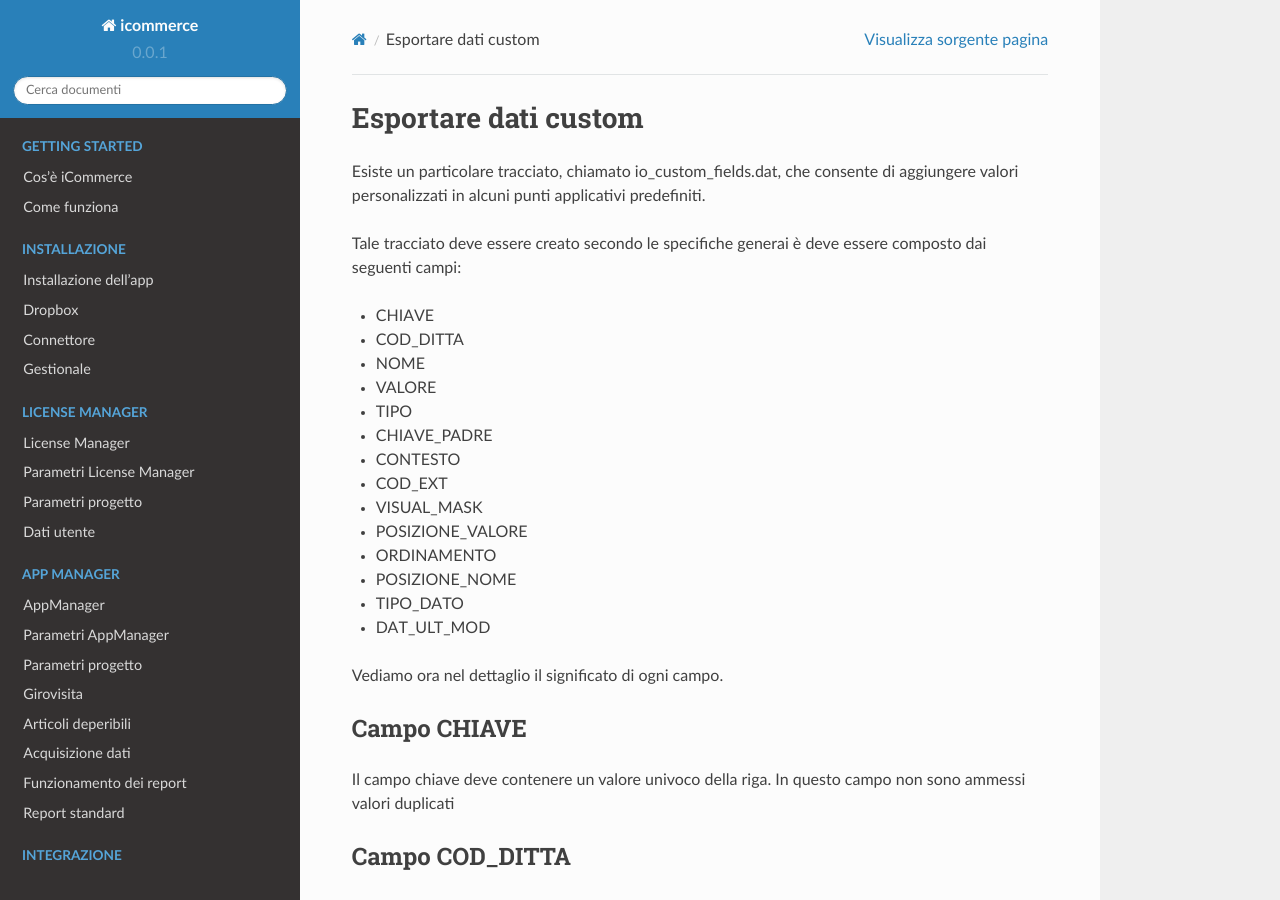
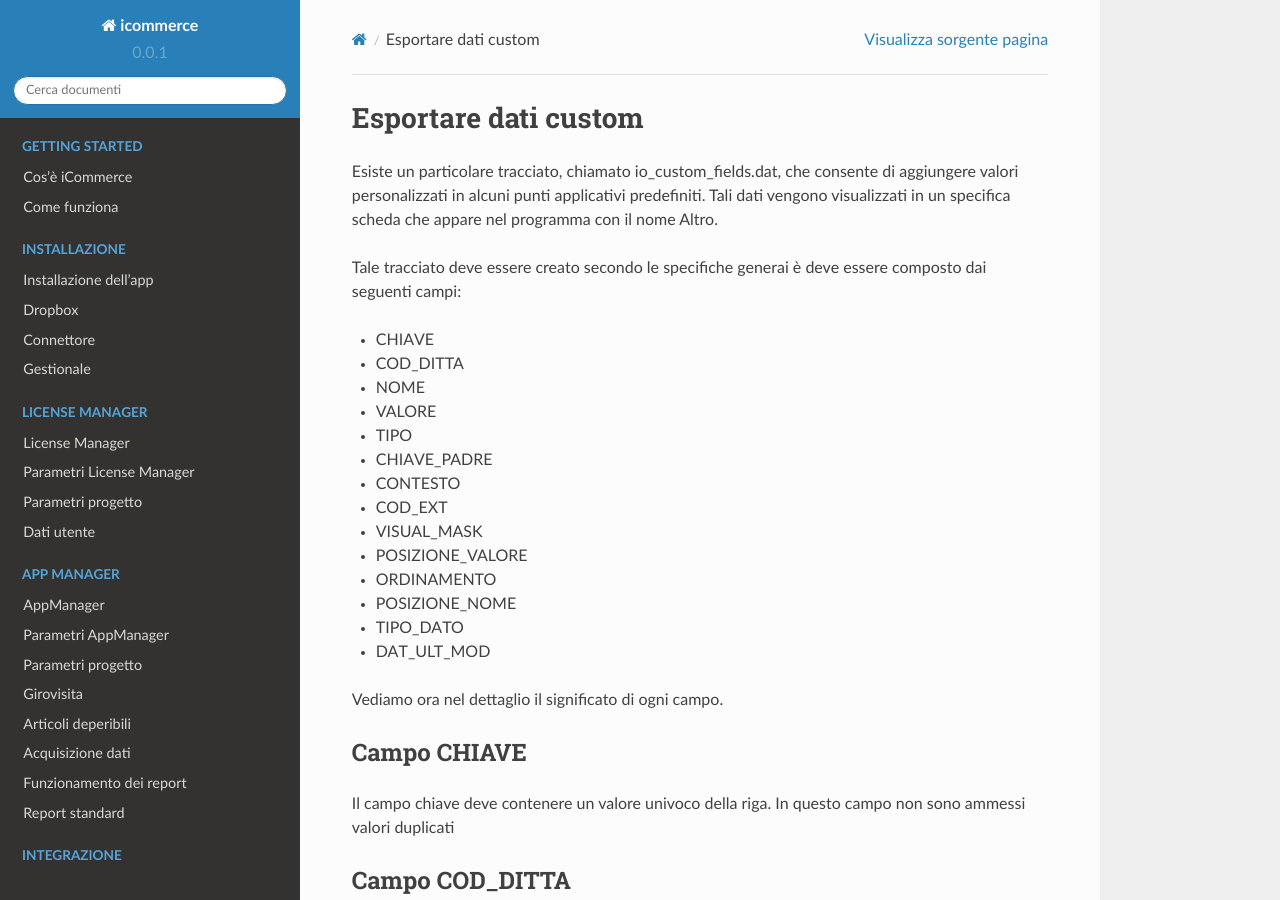
Before and after one commit to wedoit-io/doc-icommerce, a Sphinx documentation site: the page built from source/int-export-dati-custom.rst, in a window 1280 px wide and 900 px high. Built offline with Sphinx 7.4.7 and the Read the Docs theme 2.0.0, drawn with Linux system fonts in a browser that asks for light colours.

Commit message:
Update int-export-dati-custom.rst

```diff
--- a/source/int-export-dati-custom.rst
+++ b/source/int-export-dati-custom.rst
@@ -2,6 +2,9 @@ Esportare dati custom
 =====================
 
 Esiste un particolare tracciato, chiamato io_custom_fields.dat, che consente di aggiungere valori personalizzati in alcuni punti  applicativi predefiniti.
+Tali dati vengono visualizzati in un specifica scheda che appare nel programma con il nome Altro.
+
+
 
 Tale tracciato deve essere creato secondo le specifiche generai è deve essere composto dai seguenti campi:
 
```
